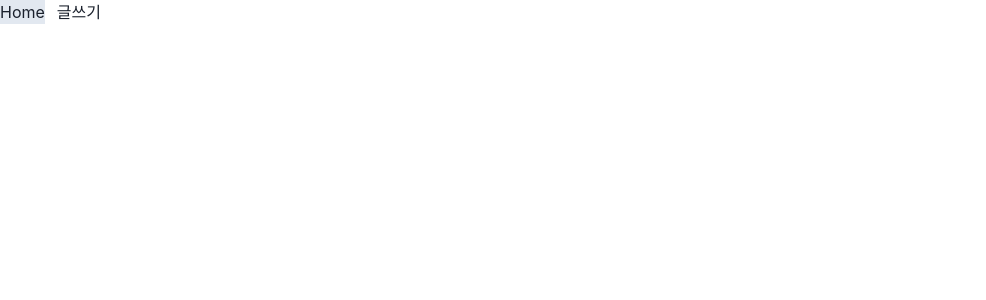
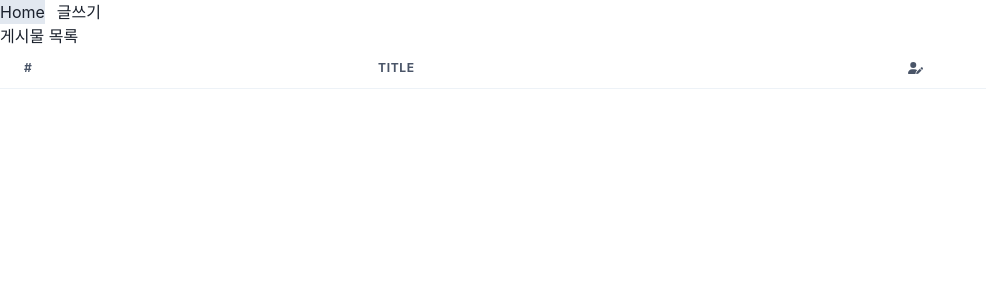
Before and after one commit to wooming98/prj2-react-20240521, a React (Vite) app: page / in a window 1280 px wide. Shown: the top 300 px of the page, without its empty margins (0-986 px from the left). Built offline with nearby package versions, Linux system fonts and the light colour scheme.

Commit message:
게시물 목록 보기 화면

```diff
--- a/src/App.jsx
+++ b/src/App.jsx
@@ -3,12 +3,16 @@ import { ChakraProvider } from "@chakra-ui/react";
 import { createBrowserRouter, RouterProvider } from "react-router-dom";
 import { Home } from "./page/Home.jsx";
 import { BoardWrite } from "./page/board/BoardWrite.jsx";
+import { BoardList } from "./page/board/BoardList.jsx";
 
 const router = createBrowserRouter([
   {
     path: "/",
     element: <Home />,
-    children: [{ path: "write", element: <BoardWrite /> }],
+    children: [
+      { index: true, element: <BoardList /> },
+      { path: "write", element: <BoardWrite /> },
+    ],
   },
 ]);
 
--- /dev/null
+++ b/src/page/board/BoardList.jsx
@@ -0,0 +1,40 @@
+import { Box, Table, Tbody, Td, Th, Thead, Tr } from "@chakra-ui/react";
+import React, { useState } from "react";
+import { faUserPen } from "@fortawesome/free-solid-svg-icons";
+import { FontAwesomeIcon } from "@fortawesome/react-fontawesome";
+
+export function BoardList() {
+  const [boardList, setBoardList] = useState([]);
+
+  // [{id:5, title: "제목1", writer: "누구1"},
+  // {id:5, title: "제목1", writer: "누구1"},
+  // {id:5, title: "제목1", writer: "누구1"}]
+
+  return (
+    <Box>
+      <Box>게시물 목록</Box>
+      <Box>
+        <Table>
+          <Thead>
+            <Tr>
+              <Th>#</Th>
+              <Th>TITLE</Th>
+              <Th>
+                <FontAwesomeIcon icon={faUserPen} />
+              </Th>
+            </Tr>
+          </Thead>
+          <Tbody>
+            {boardList.map((board) => (
+              <Tr key={board.id}>
+                <Td>{board.id}</Td>
+                <Td>{board.title}</Td>
+                <Td>{board.writer}</Td>
+              </Tr>
+            ))}
+          </Tbody>
+        </Table>
+      </Box>
+    </Box>
+  );
+}
```
